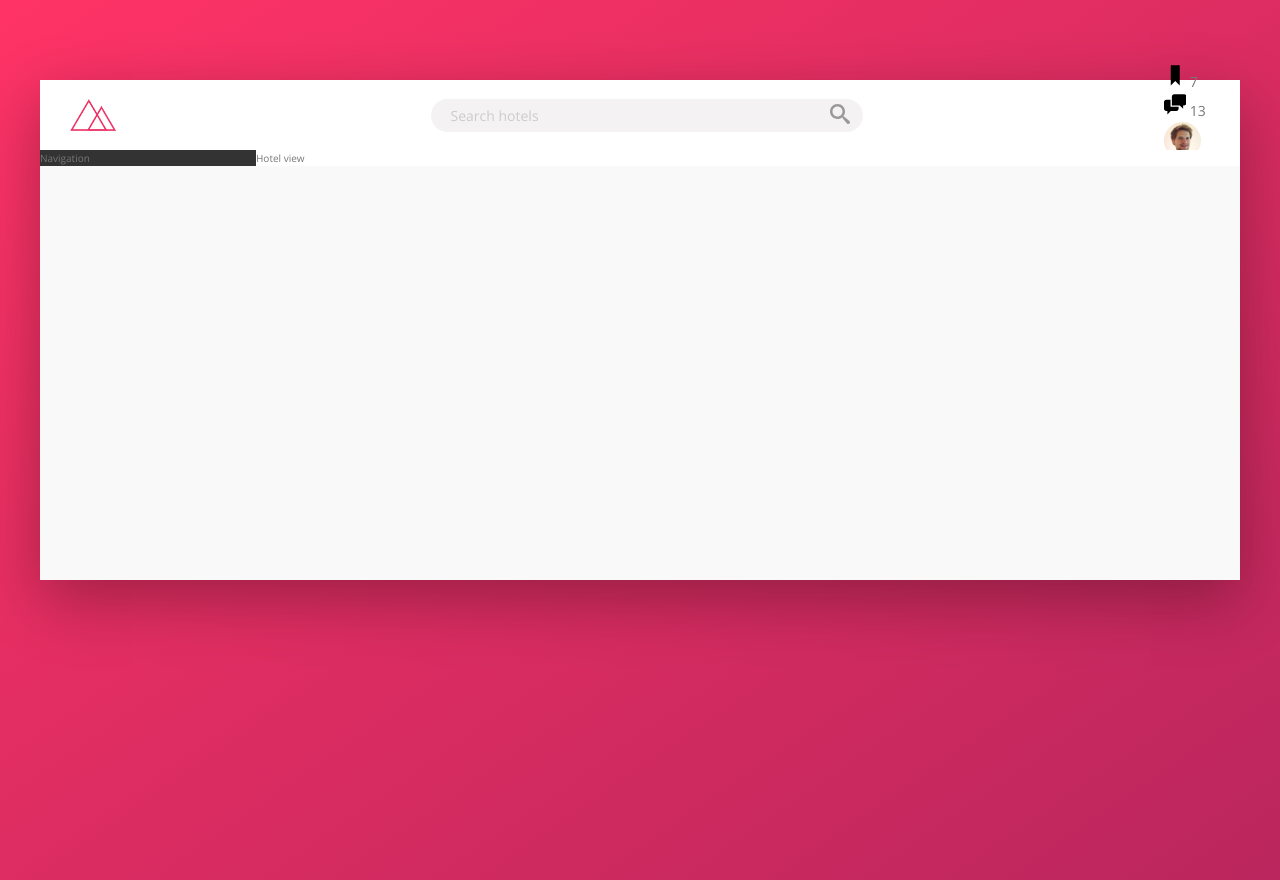
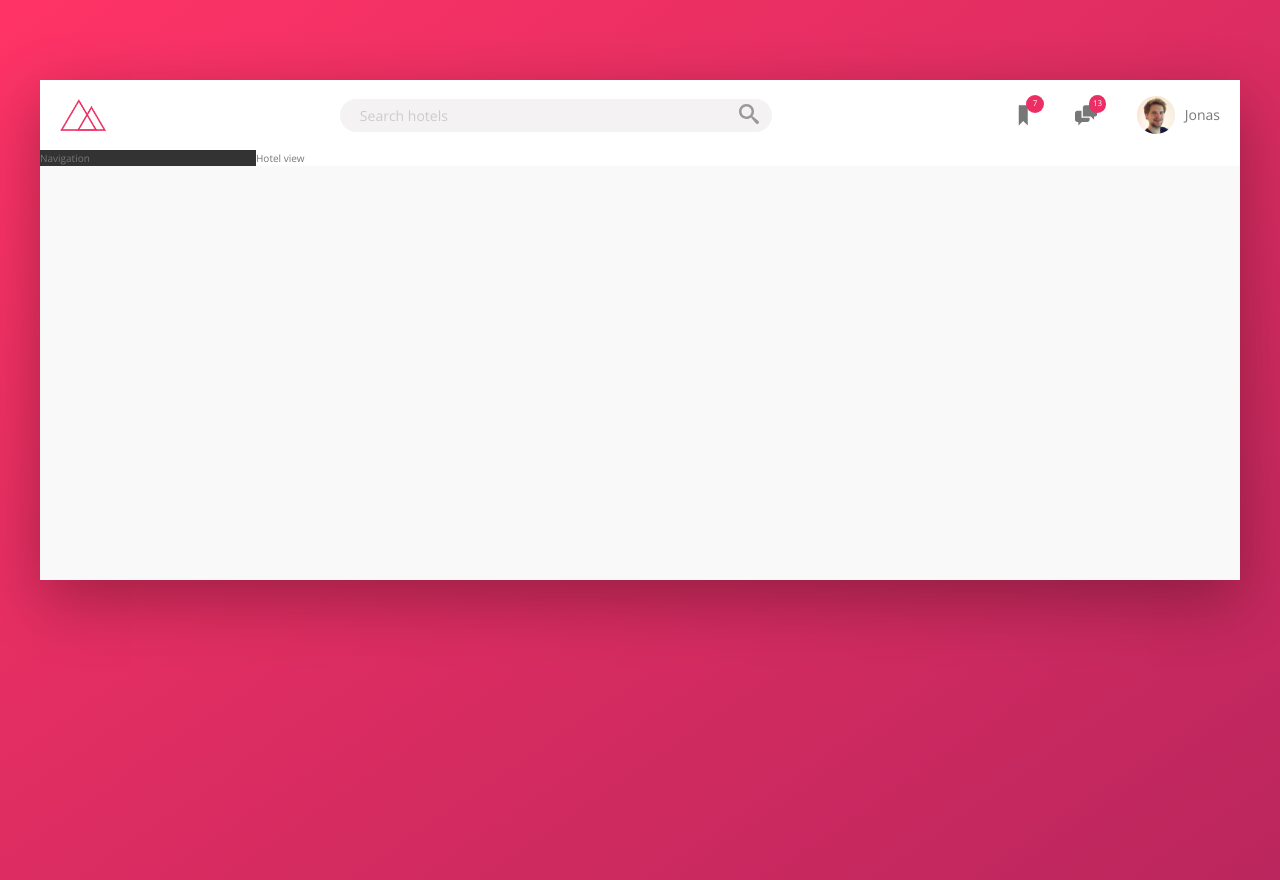
Before and after one commit to samriddhidaga/CSS-Project, a website: page Trillo/index.html in a window 1280 px wide. Drawn offline with nearby package versions, Linux system fonts and the light colour scheme.

Commit message:
completed header

```diff
--- a/Trillo/sass/_component.scss
+++ b/Trillo/sass/_component.scss
@@ -1,6 +1,6 @@
 .logo {
     height: 3.25rem;
-    margin-left: 3rem;
+    margin-left: 2rem;
 }
 .search {
 
@@ -58,29 +58,52 @@
     }
 }
 .user-nav {
+
+    display: flex;
+    align-self: stretch;
+    align-items: center;
+
+    & > * {
+       padding: 0 2rem;
+       cursor: pointer;
+       height: 100%;
+       display: flex;
+       align-items: center;
+
+       &:hover {
+           background-color: var(--color-grey-light-2);
+       }
+    }
+
     &__icon-box {
-
+        position: relative;
     }
 
     &__icon {
        height: 2.25rem;
        width: 2.25rem;
+       fill: var(--color-grey-dark-2);
     }
 
     &__notification {
-
-    }
-
-    &__user{
-
+        font-size: .8rem;
+        height: 1.75rem;
+        width: 1.75rem;
+        border-radius: 100px;
+        background-color: var(--color-primary);
+        color: #fff;
+        position: absolute;
+        top: 1.5rem;
+        right: 1.1rem;
+        display: flex;
+        justify-content: center;
+        align-items: center;
     }
 
     &__user-photo {
        height: 3.75rem;
        border-radius: 50%;
+       margin-right: 1rem;
     }
 
-    &__user-name {
-
-    }
 }
```
Also changed, not shown: Trillo/css/style.css.
